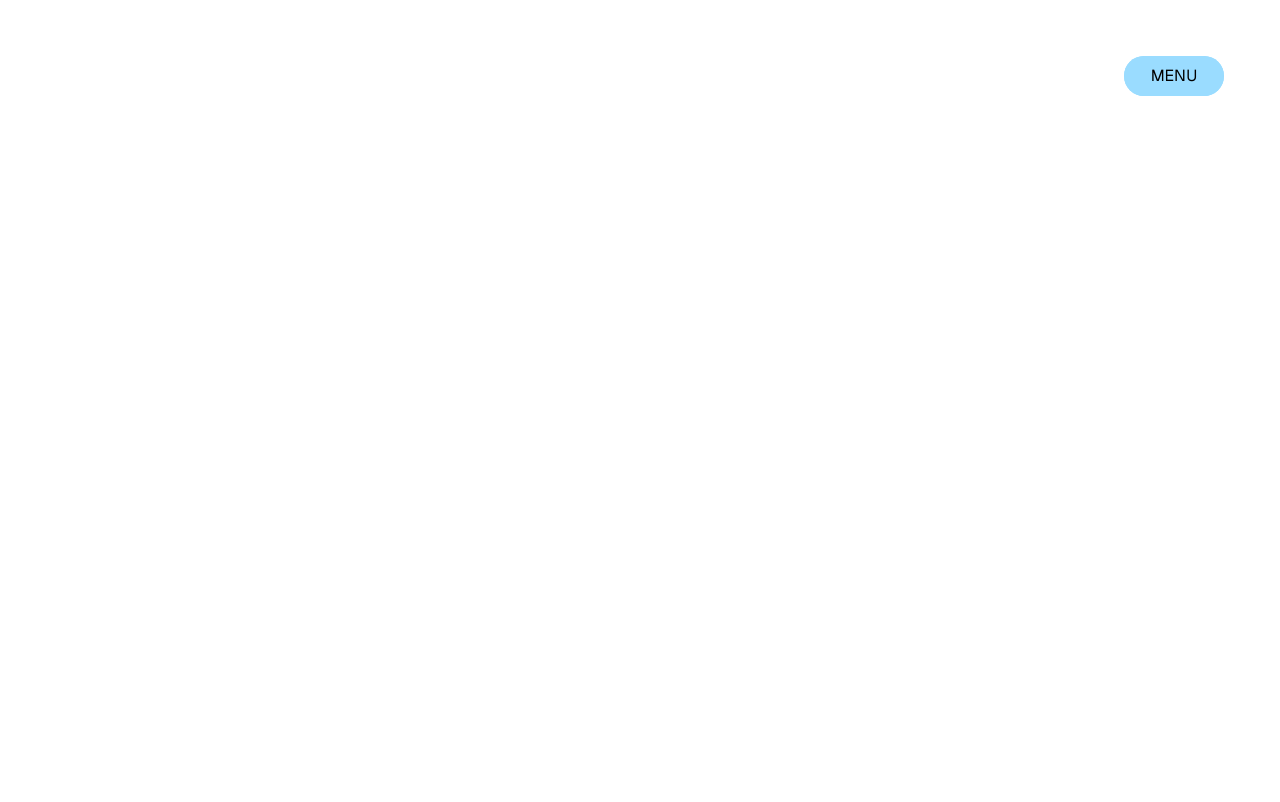
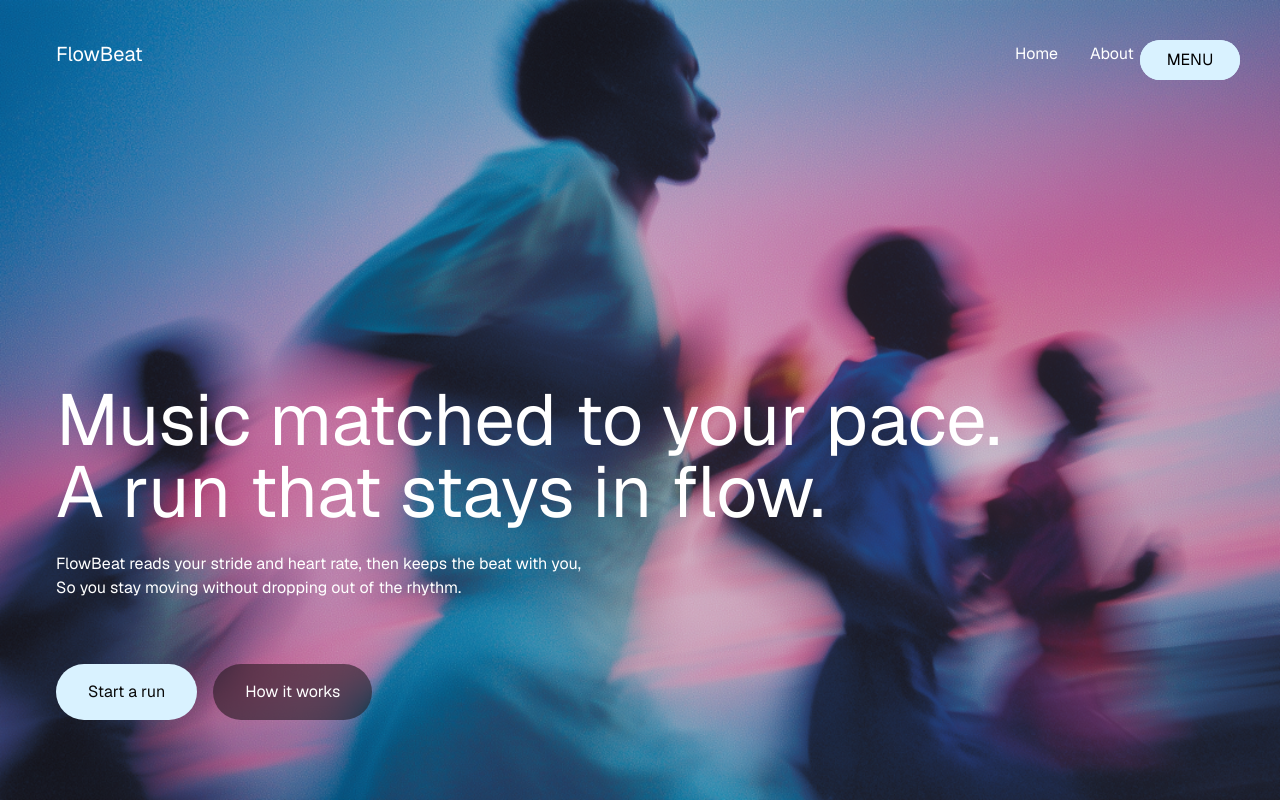
Before and after one commit to DylanTigo/creative-menu-1, a React (Vite) app: page / in a window 1280 px wide. Shown: the top 802 px of the page. Built offline with nearby package versions, Linux system fonts and the light colour scheme.

Commit message:
feat: restructure App component and add FloatingMenu with animations

```diff
--- a/src/App.tsx
+++ b/src/App.tsx
@@ -1,11 +1,46 @@
-import Header from "./components/Header"
+import FloatingMenu from "./components/FloatingMenu";
+import Header from "./components/Header";
 
 function App() {
   return (
-    <div className="relative">
-      <Header/>
-    </div>
-  )
+    <main className="relative">
+      <section className=" bg-[url('/back.png')] bg-cover bg-top h-screen px-14 pt-10 pb-20 flex flex-col justify-between">
+        <Header />
+        <FloatingMenu />
+        <div className="text-white flex flex-col gap-6">
+          <h1 className="text-7xl">
+            Music matched to your pace.
+            <br />
+            A run that stays in flow.
+          </h1>
+          <p>
+            FlowBeat reads your stride and heart rate, then keeps the beat
+            with you, <br />So you stay moving without dropping out of the rhythm.
+          </p>
+          <div className="flex gap-4">
+            <button
+              type="button"
+              className="bg-primary-1 w-fit text-black py-4 px-8 rounded-full mt-10"
+            >
+              Start a run
+            </button>
+            <button
+              type="button"
+              className="bg-secondary-1 w-fit text-white bg-black/50 backdrop-blur-md py-4 px-8 rounded-full mt-10"
+            >
+              How it works
+            </button>
+          </div>
+        </div>
+      </section>
+      <section className="bg-white h-[70vh] px-14 pt-10 pb-20 flex flex-col justify-center">
+        <p className="text-3xl text-center max-w-2/3 mx-auto">
+          Show up and run. FlowBeat holds the tempo - pace, breath, and music
+          on the same beat, from the first step to the last.
+        </p>
+      </section>
+    </main>
+  );
 }
 
-export default App
+export default App;
--- a/src/components/Button.tsx
+++ b/src/components/Button.tsx
@@ -10,7 +10,7 @@ export default function Button({
 }) {
   return (
     <button
-      className="h-10 w-25 bg-primary-2 rounded-full cursor-pointer uppercase overflow-hidden absolute right-0 top-0"
+      className="h-10 w-25 bg-primary-1 rounded-full cursor-pointer uppercase overflow-hidden absolute right-0 top-0"
       onClick={() => setIsActive(!isActive)}
     >
       <motion.div
--- /dev/null
+++ b/src/components/FloatingMenu.tsx
@@ -0,0 +1,44 @@
+import { useState } from "react";
+import Button from "./Button";
+import { AnimatePresence, motion, cubicBezier } from "motion/react";
+import Nav from "./Nav";
+
+export default function FloatingMenu() {
+  const [isActive, setIsActive] = useState(false);
+  const menuVariants = {
+    open: {
+      width: "25rem",
+      height: "34rem",
+      top: "-1rem",
+      right: "-1rem",
+      transition: {
+        duration: 0.5,
+        ease: cubicBezier(1, 0, 0, 1),
+      },
+    },
+    closed: {
+      width: "6.25rem",
+      height: "2.5rem",
+      top: "0",
+      right: "0",
+      transition: {
+        duration: 0.5,
+        ease: cubicBezier(1, 0, 0, 1),
+        delay: 0.3,
+      },
+    },
+  };
+
+  return (
+    <div className="fixed right-10 top-10">
+      <motion.div
+        className="bg-primary-1 rounded-3xl relative"
+        variants={menuVariants}
+        animate={isActive ? "open" : "closed"}
+      >
+        <AnimatePresence>{isActive && <Nav />}</AnimatePresence>
+      </motion.div>
+      <Button isActive={isActive} setIsActive={setIsActive} />
+    </div>
+  );
+}
--- a/src/components/Header.tsx
+++ b/src/components/Header.tsx
@@ -1,44 +1,19 @@
-import { useState } from "react";
-import Button from "./Button";
-import { AnimatePresence, motion, cubicBezier } from "motion/react";
-import Nav from "./Nav";
 
 export default function Header() {
-  const [isActive, setIsActive] = useState(false);
-  const menuVariants = {
-    open: {
-      width: "25rem",
-      height: "34rem",
-      top: "-1rem",
-      right: "-1rem",
-      transition: {
-        duration: 0.5,
-        ease: cubicBezier(1, 0, 0, 1),
-      },
-    },
-    closed: {
-      width: "6.25rem",
-      height: "2.5rem",
-      top: "0",
-      right: "0",
-      transition: {
-        duration: 0.5,
-        ease: cubicBezier(1, 0, 0, 1),
-        delay: 0.3,
-      },
-    },
-  };
-
   return (
-    <header className="fixed right-14 top-14">
-      <motion.div
-        className="bg-primary-2 rounded-3xl relative"
-        variants={menuVariants}
-        animate={isActive ? "open" : "closed"}
-      >
-        <AnimatePresence>{isActive && <Nav />}</AnimatePresence>
-      </motion.div>
-      <Button isActive={isActive} setIsActive={setIsActive} />
-    </header>
-  );
+    <div className="flex justify-between">
+      <div className="text-white text-xl font-medium">FlowBeat</div>
+      <nav className="flex gap-8">
+        <button type="button" className="text-white hover:text-primary-1">
+          Home
+        </button>
+        <button type="button" className="text-white hover:text-primary-1">
+          About
+        </button>
+        <button type="button" className="text-white hover:text-primary-1">
+          Contact
+        </button>
+      </nav>
+    </div>
+  )
 }
```
Also changed, not shown: public/back.png (added).
